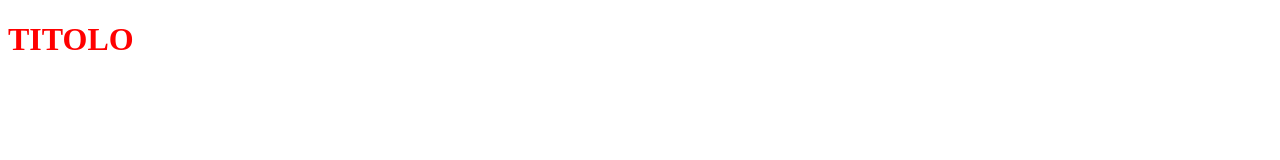
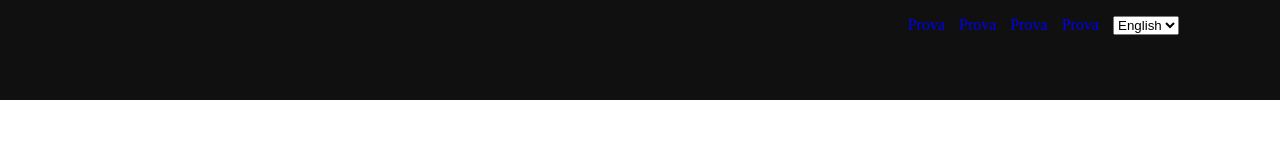
Before and after one commit to SimoneRomiti/sass-painter, a website: page index.html in a window 1280 px wide. Drawn offline with Linux system fonts and the light colour scheme.

Commit message:
Inizio header

```diff
--- a/index.html
+++ b/index.html
@@ -7,7 +7,38 @@
   </head>
   <body>
 
-    <h1>TITOLO</h1>
+    <!-- header -->
+    <header>
+      <div class="header-top">
+        <ul>
+          <li><a href="#">Prova</a></li>
+          <li><a href="#">Prova</a></li>
+          <li><a href="#">Prova</a></li>
+          <li><a href="#">Prova</a></li>
+          <li>
+            <select class="" name="">
+              <option value="en">English</option>
+              <option value="it">Italiano</option>
+            </select>
+          </li>
+        </ul>
+      </div>
+      <div class="header-bottom">
 
+      </div>
+    </header>
+    <!-- /header -->
+
+    <!-- main -->
+    <main>
+
+    </main>
+    <!-- /main -->
+
+    <!-- footer -->
+    <footer>
+
+    </footer>
+    <!-- /footer -->
   </body>
 </html>
--- /dev/null
+++ b/src/partials/_common.scss
@@ -0,0 +1,5 @@
+*{
+  margin: 0;
+  padding: 0;
+  box-sizing: border-box;
+}
--- /dev/null
+++ b/src/partials/_header.scss
@@ -0,0 +1,25 @@
+header{
+  height: $headerHeight;
+  background: #101010;
+  .header-top{
+    width: 85%;
+    margin: auto;
+    height: $headerHeight / 2;
+    ul{
+      float: right;
+      height: 100%;
+      line-height: $headerHeight / 2;
+      li{
+        display: inline-block;
+        list-style: none;
+        margin: 0 5px;
+        a {
+          text-decoration: none;
+        }
+      }
+    }
+  }
+  .header-bottom{
+    height: $headerHeight / 2;
+  }
+}
--- /dev/null
+++ b/src/partials/_variables.scss
@@ -0,0 +1 @@
+$headerHeight: 100px;
--- a/src/style.scss
+++ b/src/style.scss
@@ -1,3 +1,3 @@
-h1{
-  color: red;
-}
+@import "partials/_variables.scss";
+@import "partials/_common.scss";
+@import "partials/header.scss"
```
Also changed, not shown: css/style.css, src/partials/_footer.scss (added), src/partials/_main.scss (added), src/partials/_mixins.scss (added).
